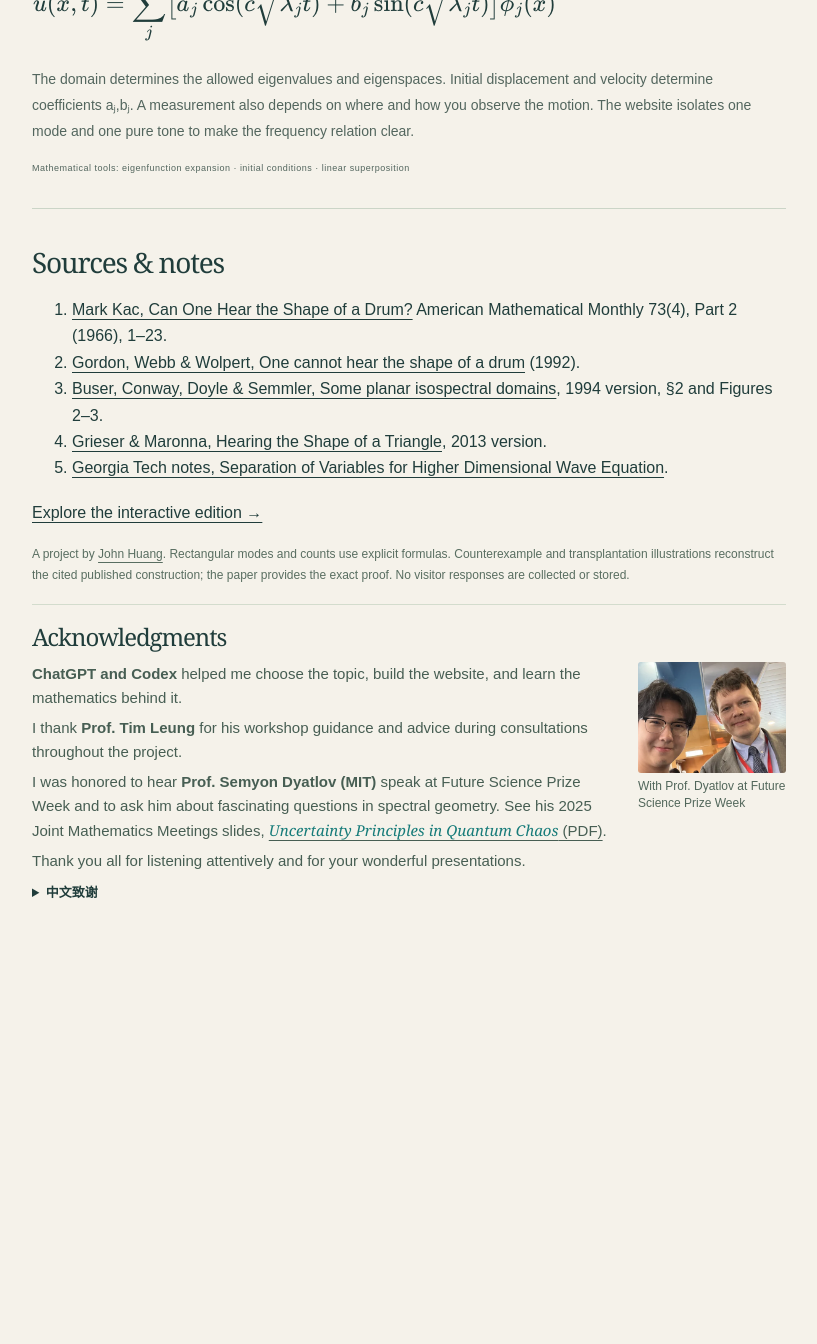
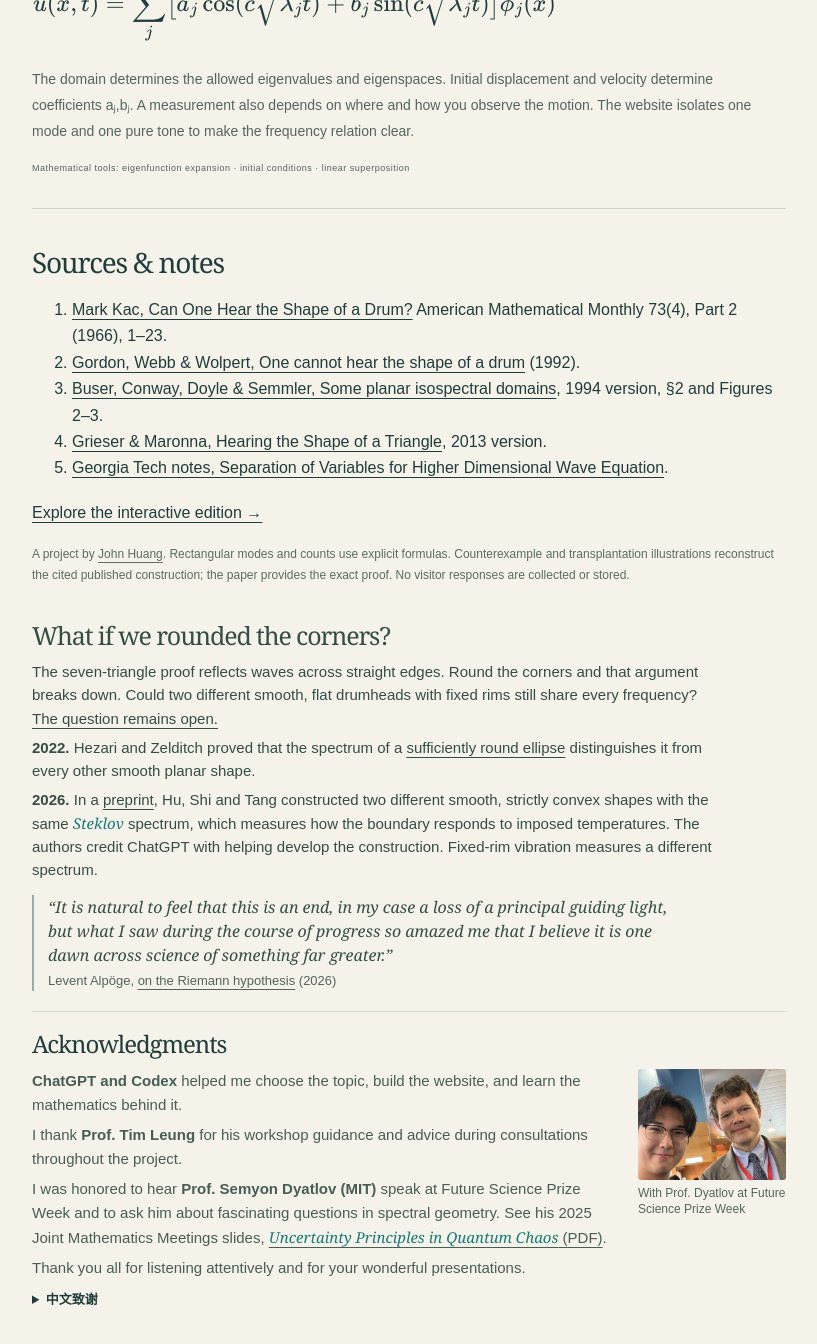
Before and after one commit to Huang-ty/Huang-ty.github.io, a Jekyll site: the page projects/hear-the-shape/static.html, which Jekyll copies as it is, in a window 1280 px wide and 1400 px high, scrolled down 9708 px. Shown: the top 1344 px of the window, without its empty margins (231-1048 px from the left). Built offline with Jekyll 4.4.1, drawn with Linux system fonts in a browser that asks for light colours; before the commit the page ends 10701 px from its top, so only the background shows below that.

Commit message:
Close the drum essay with the smooth-boundary question, research updates and attributed reflection

```diff
--- a/projects/hear-the-shape/static.html
+++ b/projects/hear-the-shape/static.html
@@ -1,5 +1,5 @@
 <!doctype html>
-<html lang="en"><head><meta charset="utf-8"><meta name="viewport" content="width=device-width,initial-scale=1"><title>Static edition — Can You Hear the Shape of a Drum?</title><meta name="description" content="An illustrated essay on vibration, the geometry encoded in a spectrum, and why different drumheads can still share it."><meta name="author" content="John Huang"><link rel="canonical" href="https://huang-ty.github.io/projects/hear-the-shape/static.html"><link rel="icon" href="assets/favicon.svg"><link rel="stylesheet" href="style.css?v=20261123"><link rel="stylesheet" href="mathematics.css?v=20261110b"><script src="mathematics.js?v=20261110b" defer></script><script src="/assets/vendor/mathjax/tex-chtml.js" defer></script></head>
+<html lang="en"><head><meta charset="utf-8"><meta name="viewport" content="width=device-width,initial-scale=1"><title>Static edition — Can You Hear the Shape of a Drum?</title><meta name="description" content="An illustrated essay on vibration, the geometry encoded in a spectrum, and why different drumheads can still share it."><meta name="author" content="John Huang"><link rel="canonical" href="https://huang-ty.github.io/projects/hear-the-shape/static.html"><link rel="icon" href="assets/favicon.svg"><link rel="stylesheet" href="style.css?v=20261124outlook"><link rel="stylesheet" href="mathematics.css?v=20261110b"><script src="mathematics.js?v=20261110b" defer></script><script src="/assets/vendor/mathjax/tex-chtml.js" defer></script></head>
 <body><main class="wrap static-article">
 <a class="back" href="index.html">← Return to the interactive essay</a><p class="eyebrow">THE STATIC EDITION · NO MOTION REQUIRED</p>
 <h1>Can You Hear the Shape of a Drum?</h1>
@@ -64,6 +64,16 @@
 <ol class="static-sources"><li id="source-kac"><a href="https://www.math.ucdavis.edu/~hunter/m207b/kac.pdf">Mark Kac, Can One Hear the Shape of a Drum?</a> American Mathematical Monthly 73(4), Part 2 (1966), 1–23.</li><li id="source-gww"><a href="https://arxiv.org/pdf/math/9207215">Gordon, Webb &amp; Wolpert, One cannot hear the shape of a drum</a> (1992).</li><li id="source-buser"><a href="https://math.dartmouth.edu/~doyle/docs/drum/drum.pdf">Buser, Conway, Doyle &amp; Semmler, Some planar isospectral domains</a>, 1994 version, §2 and Figures 2–3.</li><li id="source-triangle"><a href="https://arxiv.org/abs/1208.3163">Grieser &amp; Maronna, Hearing the Shape of a Triangle</a>, 2013 version.</li><li id="source-wave"><a href="https://xchen.math.gatech.edu/teach/pde/wave/2DWave-sep.pdf">Georgia Tech notes, Separation of Variables for Higher Dimensional Wave Equation</a>.</li></ol>
 <p><a href="index.html">Explore the interactive edition →</a></p>
 <p class="small-copy">A project by <a href="https://huang-ty.github.io/">John Huang</a>. Rectangular modes and counts use explicit formulas. Counterexample and transplantation illustrations reconstruct the cited published construction; the paper provides the exact proof. No visitor responses are collected or stored.</p>
+<section class="drum-outlook" id="smooth-drums" aria-labelledby="smooth-drums-title">
+  <h2 id="smooth-drums-title">What if we rounded the corners?</h2>
+  <p>The seven-triangle proof reflects waves across straight edges. Round the corners and that argument breaks down. Could two different smooth, flat drumheads with fixed rims still share every frequency? <a href="https://math.mcgill.ca/jakobson/papers/JLNPisosp.pdf#page=2">The question remains open.</a></p>
+  <p><strong>2022.</strong> Hezari and Zelditch proved that the spectrum of a <a href="https://annals.math.princeton.edu/2022/196-3/p04">sufficiently round ellipse</a> distinguishes it from every other smooth planar shape.</p>
+  <p><strong>2026.</strong> In a <a href="https://arxiv.org/html/2608.10557v2">preprint</a>, Hu, Shi and Tang constructed two different smooth, strictly convex shapes with the same <em>Steklov</em> spectrum, which measures how the boundary responds to imposed temperatures. The authors credit ChatGPT with helping develop the construction. Fixed-rim vibration measures a different spectrum.</p>
+  <figure class="drum-outlook-quote">
+    <blockquote cite="https://alpo.ge/remark.pdf"><p>“It is natural to feel that this is an end, in my case a loss of a principal guiding light, but what I saw during the course of progress so amazed me that I believe it is one dawn across science of something far greater.”</p></blockquote>
+    <figcaption>Levent Alpöge, <a href="https://alpo.ge/remark.pdf#page=1">on the Riemann hypothesis</a> (2026)</figcaption>
+  </figure>
+</section>
 <section class="acknowledgments" id="acknowledgments" aria-labelledby="acknowledgments-title">
   <h2 id="acknowledgments-title">Acknowledgments</h2>
   <div class="acknowledgments-layout">
```
Also changed, not shown: projects/hear-the-shape/index.html (+11 -1 lines), projects/hear-the-shape/style.css.
